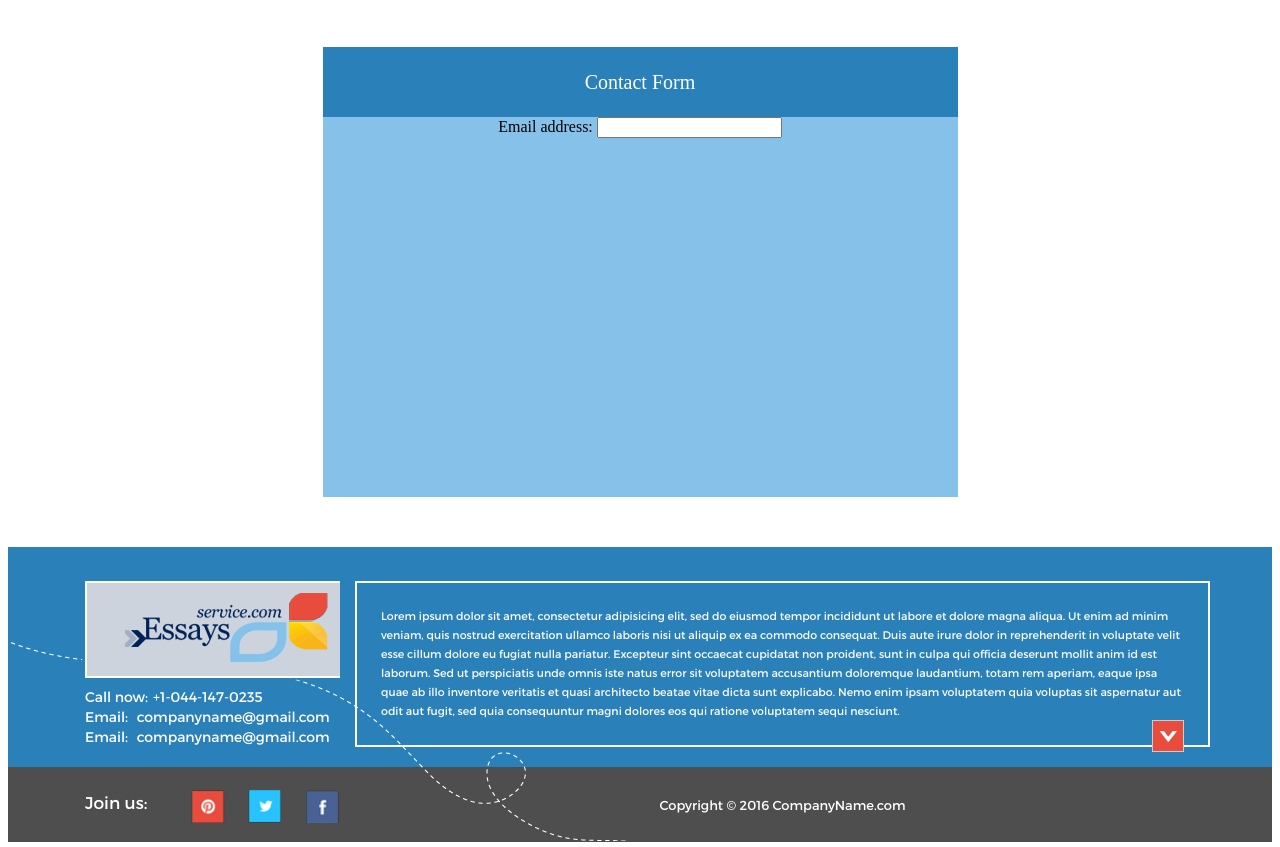
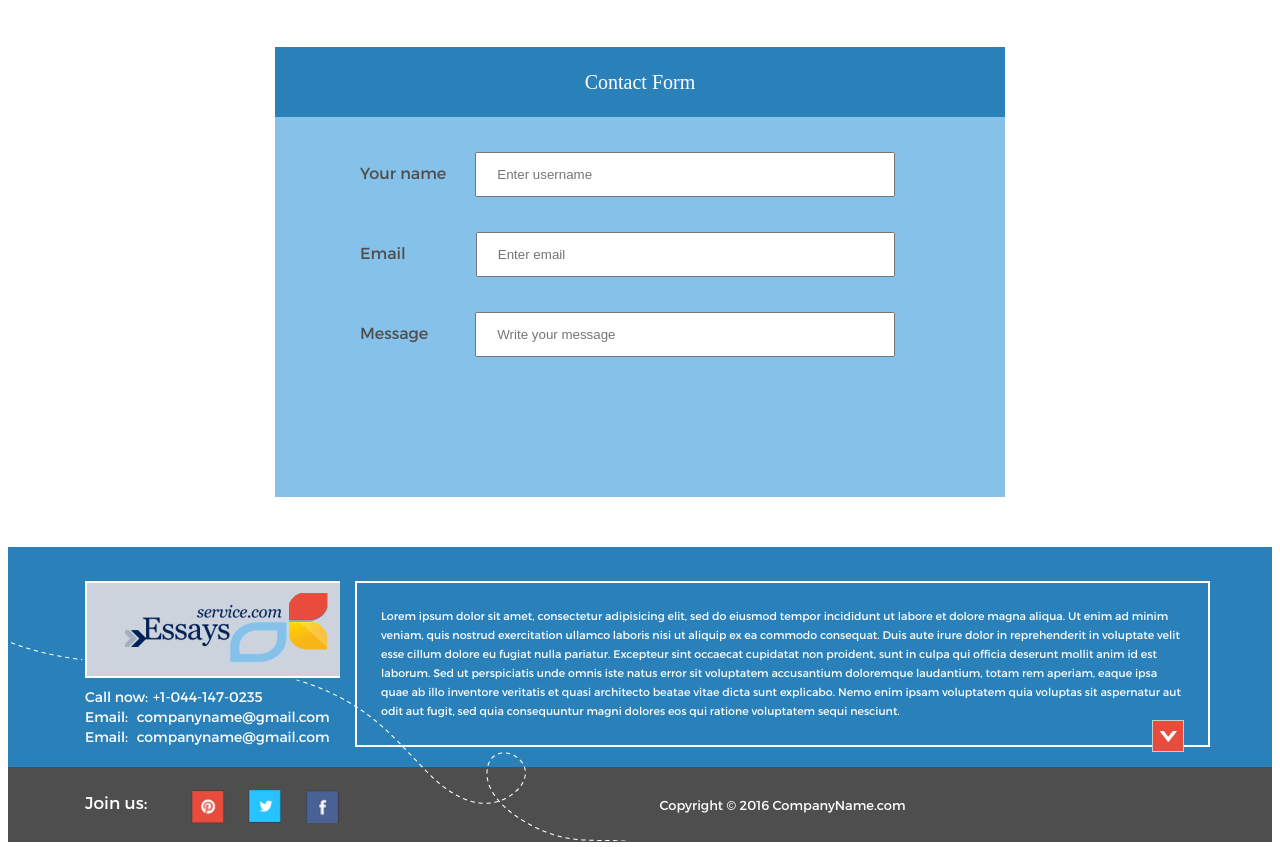
Before and after one commit to LilyMart7/course-project, a website: page src/about.html in a window 1280 px wide. Shown: the part 1582-2429 px from the top of the page. Drawn offline with nearby package versions, Linux system fonts and the light colour scheme; files that its build step writes are made by us from their sources; files whose address does not match are found by name.

Commit message:
adding About ua page

```diff
--- a/src/style/views/about-body.scss
+++ b/src/style/views/about-body.scss
@@ -119,6 +119,10 @@
     color: $font-color-2;
     font-size: 20px;
     text-align: center;
+
+    @media screen and (max-width: 1200px){
+        display: none;
+        }
 }
 
 .why-us-text3{
@@ -212,12 +216,12 @@ margin-top: 20px;
 
 .form{
     height: 380px;
-    background: $color-primary-2;
+    background: #86c1ea;
     margin-top: 0;
+    display: -ms-flexbox;
     display: flex;
-    justify-content: center;
-
-
+    flex-direction: column;
+    padding-left: 85px;
 }
 }
 
@@ -226,3 +230,35 @@ margin-top: 20px;
     justify-content: center;
     margin-top: 30px;
 }
+
+.form-group{
+    padding-top: 35px;
+}
+
+.name-data{
+    width: 65%;
+    height: 45px;
+    padding: 20px;
+    margin-left: 25px;
+}
+
+.email-data{
+    width: 65%;
+    height: 45px;
+    padding: 20px;
+    margin-left: 66px;
+}
+
+.text-data{
+
+        width: 65%;
+        height: 45px;
+        padding: 20px;
+        margin-left: 43px;
+    }
+
+
+.form label{
+  font-family: $font-regular;
+  color: $font-color-3;
+}
--- a/src/template/about-body.html
+++ b/src/template/about-body.html
@@ -109,16 +109,34 @@
             </div>
 
             <div class="row contact">
-                <div class="col-7 contact-form">
+                <div class="col-8 contact-form">
                     <div class="form-text">Contact Form</div>
                     <div class="form">
-                        <div class="name">
-                        <label for="email">Email address:</label>
-                            <input type="email" class="form-control" id="email">
+                        <div class="form-group">
+                            <label for="name">Your name</label>
+                            <input type="text" class="form-control name-data" id="uname" placeholder="Enter username" name="name"
+                                required>
+                        </div>
+                        <div class="form-group">
+                            <label for="email">Email</label>
+                            <input type="email" class="form-control email-data" id="email" placeholder="Enter email" name="email"
+                                required>
+                        </div>
+
+                        <div class="form-group">
+                            <label for="text">Message</label>
+                            <input type="text" class="form-control text-data" id="message" placeholder="Write your message" name="message"
+                                required>
                         </div>
                     </div>
+
+
                 </div>
             </div>
+    </section>
+
+    <section>
+        <div class="container-fluid">
 
         </div>
     </section>
```
Also changed, not shown: build/about.html, build/css/main.css.
